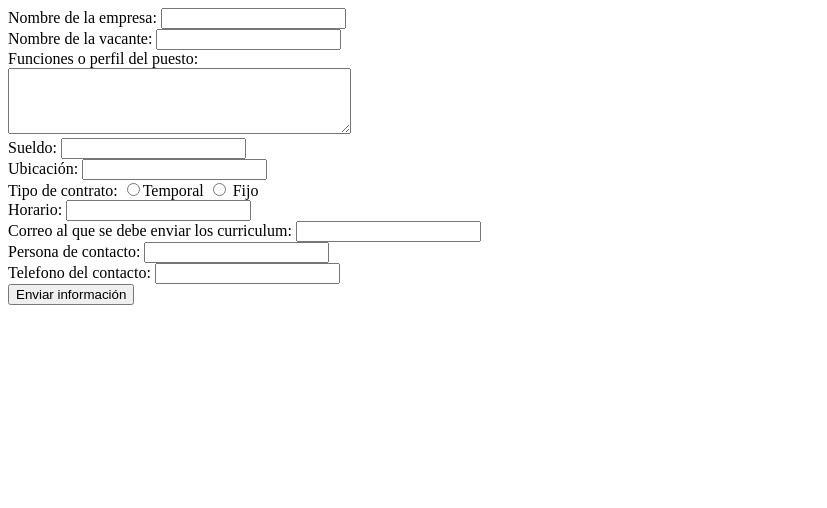
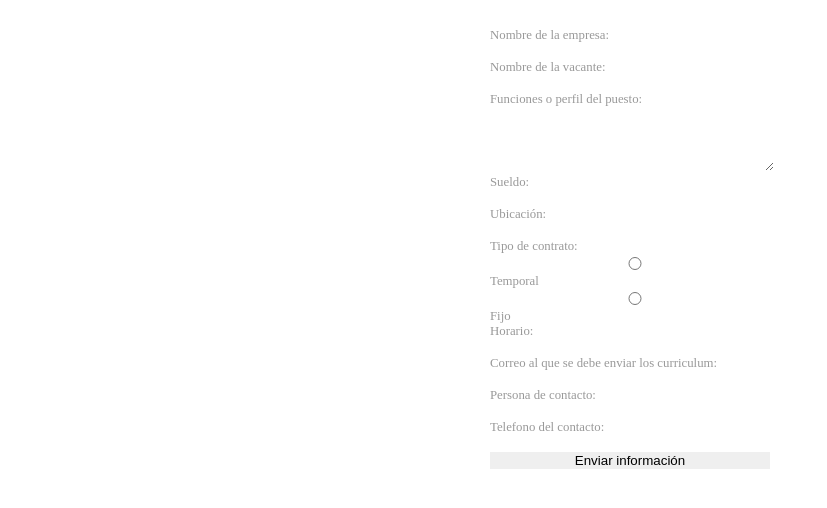
Before and after one commit to alexa111119/practica_equipo2, a PHP site: page /practica_equipo2/formularioVANC.php in a window 1280 px wide. Shown: the top 508 px of the page, without its empty margins (0-827 px from the left). Run offline with PHP 8.4, Linux system fonts and the light colour scheme.

Commit message:
Cambios en el css de las vacantes

```diff
--- a/css/formularioVANC.css
+++ b/css/formularioVANC.css
@@ -1,11 +1,15 @@
-.form-register {
-    width: 1000px;
-    background: #24303c;
-    padding: 30px;
-    margin: auto;
-    margin-top: 100px;
-    border-radius: 4px;
-    font-family: 'calibri';
-    color: white;
-    box-shadow: 7px 13px 37px #000;
-  }
+form{
+  background-color: white;
+  border-radius: 3px;
+  color: #999;
+  font-size: 0.8em;
+  padding: 20px;
+  margin: 0 auto;
+  width: 300px;
+}
+
+input, textarea{
+  border: 0;
+  outline: none;
+  width: 280px;
+}
```
